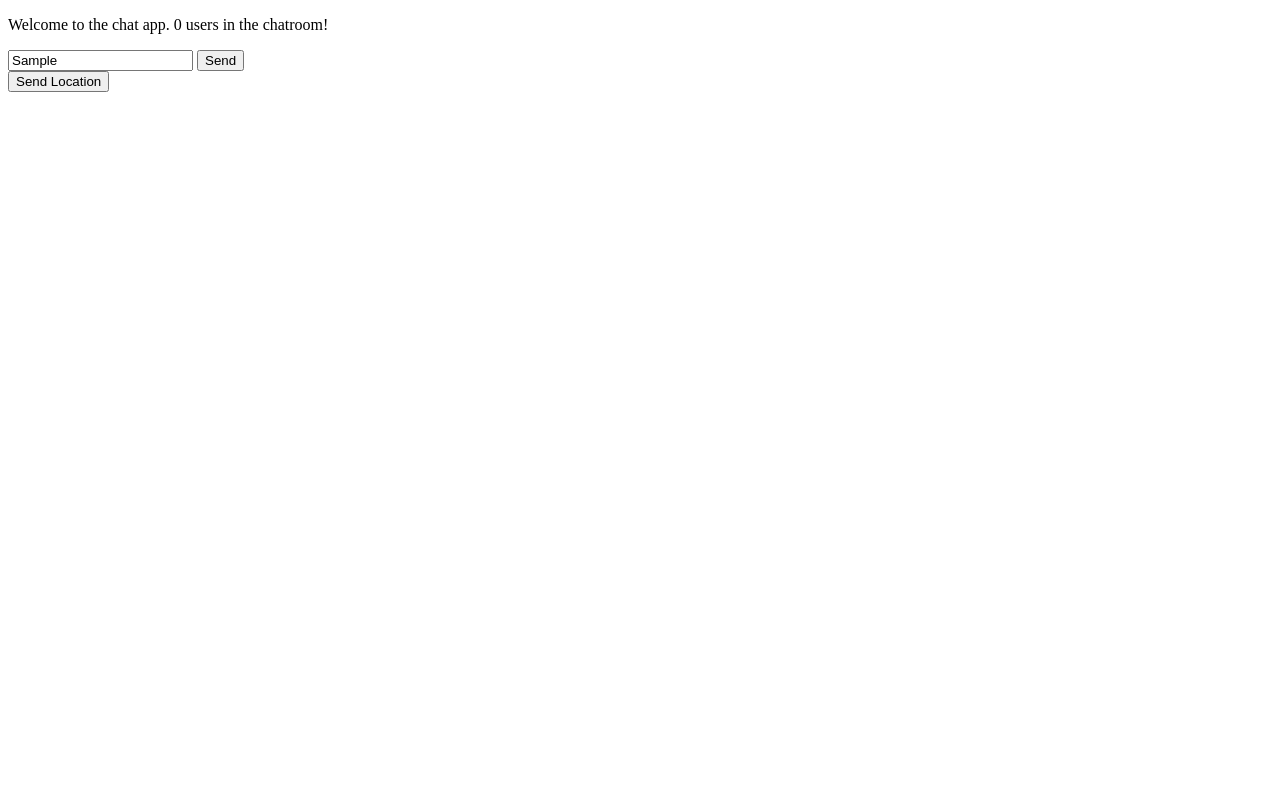
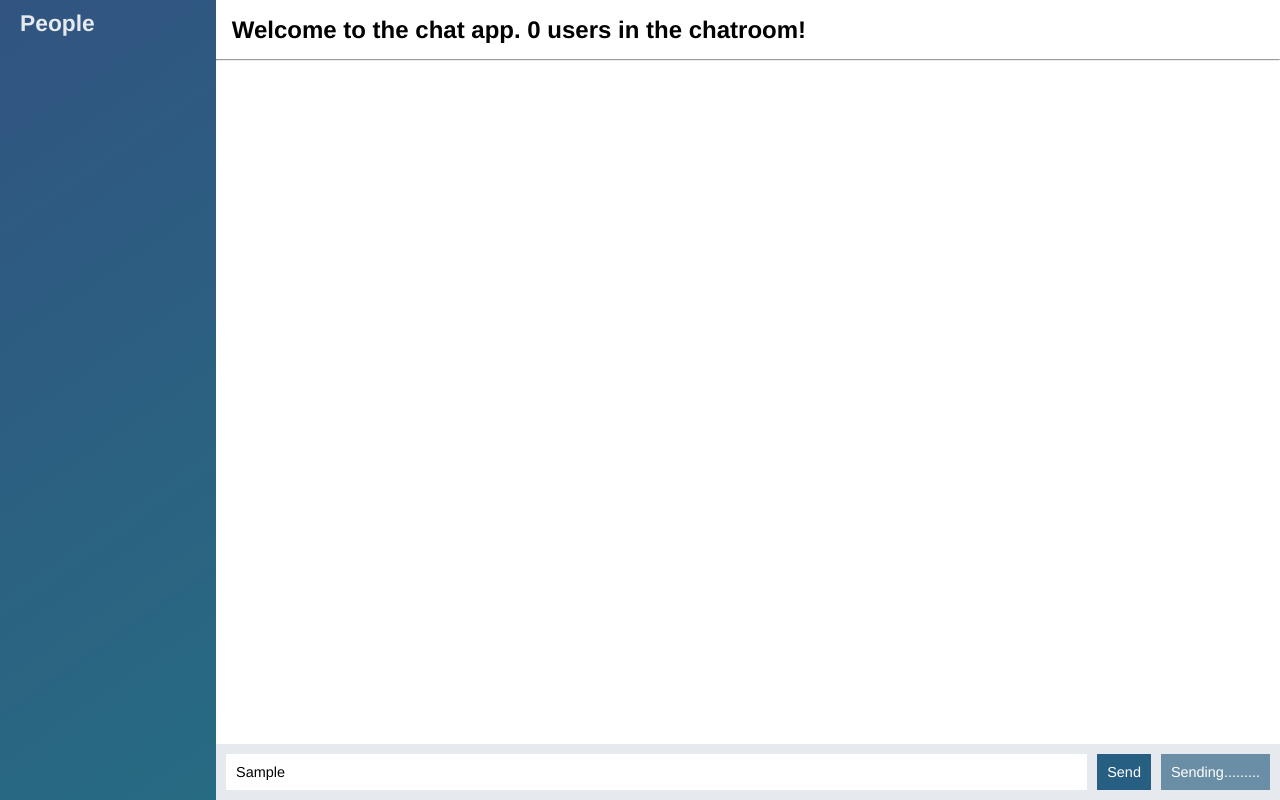
Before and after one commit to egandunning/chat-app, a website: page public/index.html in a window 1280 px wide. Both pictures are taken after typing "Sample" into the empty fields and a click on the button "Send Location". Drawn offline with nearby package versions, Linux system fonts and the light colour scheme; no server answers.

Commit message:
location button is disabled while sending location

```diff
--- a/public/index.html
+++ b/public/index.html
@@ -2,18 +2,33 @@
 <html>
 <head>
   <meta charset="utf-8">
+  <link rel="stylesheet" href="/css/styles.css">
 </head>
-<body>
-  <p>Welcome to the chat app. <span id="userCount">0</span> users in the chatroom!</p>
+<body class="chat">
 
-  <ol id="messages">
-  </ol>
 
-  <form id="messageForm">
-    <input name="message" type="text" placeholder="Enter your message"/>
-    <button>Send</button>
-  </form>
-  <button id="locationButton">Send Location</button>
+  <div class="chat__sidebar">
+    <h3>People</h3>
+    <div id="users">
+    </div>
+  </div>
+
+  <div class="chat__main">
+    <p class="bold-padded">Welcome to the chat app.
+      <span class="bold" id="userCount">0</span> users in the chatroom!</p>
+    <hr>
+    <ol id="messages" class="chat__messages">
+    </ol>
+
+    <div class="chat__footer">
+      <form id="messageForm">
+        <input name="message" type="text" placeholder="Enter your message"
+          autofocus autocomplete="off"/>
+        <button>Send</button>
+      </form>
+      <button id="locationButton">Send Location</button>
+    </div>
+  </div>
 
   <!-- given to us by the socket.io package -->
   <script src="/socket.io/socket.io.js"></script>
--- a/public/js/index.js
+++ b/public/js/index.js
@@ -9,6 +9,7 @@
 });
 
 var messages = $('#messages');
+var messageTextBox = $('[name=message]');
 
 socket.on('newMessage', function(data) {
    console.log('New message', data);
@@ -43,17 +44,20 @@
 
    socket.emit('createMessage', {
       from: 'user',
-      text: $('[name=message]').val()
+      text: messageTextBox.val()
    }, function() {
-      $('[name=message]').val('');
+      messageTextBox.val('');
    });
 });
 
 var locationButton = $('#locationButton');
 locationButton.on('click', function(e) {
+
    if(!navigator.geolocation) {
       return alert('Geolocation is not supported by your browser');
    }
+
+   locationButton.attr('disabled', 'disabled').text('Sending.........');
 
    navigator.geolocation.getCurrentPosition(function(position) {
       console.log(position);
@@ -61,7 +65,9 @@
          lat: position.coords.latitude,
          lng: position.coords.longitude
       });
+      locationButton.removeAttr('disabled').text('Send Location');
    }, function(err) {
       alert('Unable to fetch location');
+      locationButton.removeAttr('disabled').text('Send Location');
    });
 });
```
